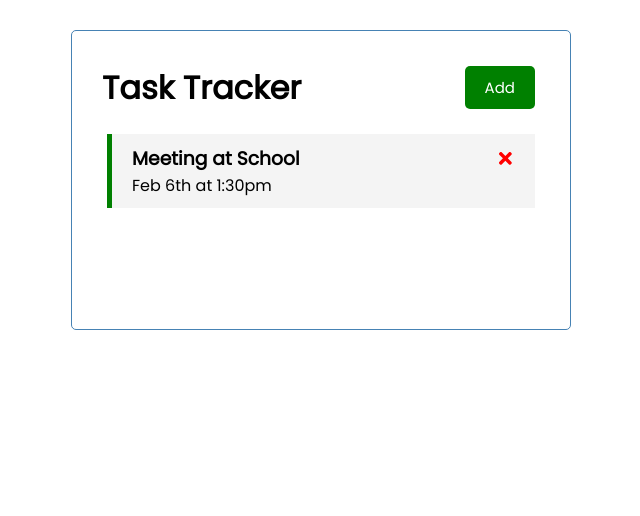
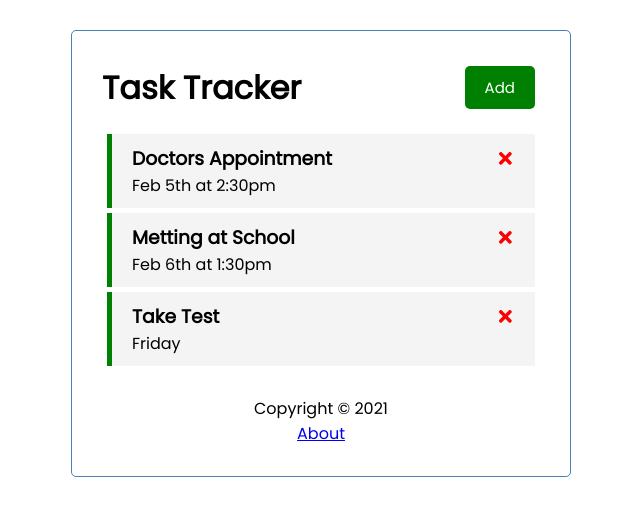
Before and after one commit to brodrickgeorge/React-Task-Tracker, a React (Create React App) app: page / in a window 1280 px wide. Shown: the top 516 px of the page, without its empty margins (319-959 px from the left). Built offline with nearby package versions, Linux system fonts and the light colour scheme; data requests are answered from the project's data file.

Commit message:
added routers

```diff
--- a/db.json
+++ b/db.json
@@ -1,10 +1,22 @@
 {
   "tasks": [
     {
-      "id": 2,
-      "text": "Meeting at School",
+      "text": "Doctors Appointment",
+      "day": "Feb 5th at 2:30pm",
+      "reminder": true,
+      "id": 1
+    },
+    {
+      "text": "Metting at School",
       "day": "Feb 6th at 1:30pm",
-      "reminder": true
+      "reminder": true,
+      "id": 2
+    },
+    {
+      "text": "Take Test ",
+      "day": "Friday",
+      "reminder": true,
+      "id": 3
     }
   ]
 }
--- a/package.json
+++ b/package.json
@@ -12,6 +12,7 @@
     "react-bootstrap": "^1.6.0",
     "react-dom": "^17.0.2",
     "react-icons": "^4.2.0",
+    "react-router-dom": "^5.2.0",
     "react-scripts": "4.0.3",
     "web-vitals": "^1.0.1"
   },
--- a/src/App.js
+++ b/src/App.js
@@ -1,8 +1,11 @@
 import Header from "./components/Header";
+import Footer from "./components/Footer";
 import Tasks from "./components/Tasks";
 import AddTask from "./components/AddTask";
+import About from "./components/About";
 
 import { useState, useEffect } from "react";
+import { BrowserRouter as Router, Route } from "react-router-dom";
 
 function App() {
   const [showAddTask, setShowAddTask] = useState(false);
@@ -23,10 +26,22 @@
     return data;
   };
 
-  const addTask = (task) => {
-    const id = Math.floor(Math.random() * 10000) + 1;
-    const newTask = { id, ...task };
-    setTasks([...tasks, newTask]);
+  const addTask = async (task) => {
+    const res = await fetch("http://localhost:5000/tasks", {
+      method: "POST",
+      headers: {
+        "Content-Type": "application/json",
+      },
+      body: JSON.stringify(task),
+    });
+
+    const data = await res.json();
+
+    setTasks([...tasks, data]);
+
+    // const id = Math.floor(Math.random() * 10000) + 1;
+    // const newTask = { id, ...task };
+    // setTasks([...tasks, newTask]);
   };
 
   const deleteTask = async (id) => {
@@ -36,26 +51,63 @@
     setTasks(tasks.filter((task) => task.id !== id));
   };
 
-  const toggleReminder = (id) => {
+  const toggleReminder = async (id) => {
+    const taskToToggle = await fetchTask(id);
+    const updTask = { ...taskToToggle, reminder: !taskToToggle.reminder };
+
+    const res = await fetch(`http://localhost:5000/tasks/${id}`, {
+      method: "PUT",
+      headers: {
+        "Content-type": "application/json",
+      },
+      body: JSON.stringify(updTask),
+    });
+    const data = await res.json();
+
     setTasks(
       tasks.map((task) =>
-        task.id === id ? { ...task, reminder: !task.reminder } : task
+        task.id === id ? { ...task, reminder: data.reminder } : task
       )
     );
   };
+
+  const fetchTask = async (id) => {
+    const res = await fetch(`http://localhost:5000/tasks/${id}`);
+    const data = await res.json();
+    console.log(data);
+    return data;
+  };
+
   return (
+    <Router>
       <div className="container">
         <Header
           onAdd={() => setShowAddTask(!showAddTask)}
           showAdd={showAddTask}
         />
+
+        <Route
+          path="/"
+          exact
+          render={(props) => (
+            <>
               {showAddTask && <AddTask onAdd={addTask} />}
               {tasks.length > 0 ? (
-        <Tasks onDelete={deleteTask} onToggle={toggleReminder} tasks={tasks} />
+                <Tasks
+                  onDelete={deleteTask}
+                  onToggle={toggleReminder}
+                  tasks={tasks}
+                />
               ) : (
                 "No Task"
               )}
+            </>
+          )}
+        />
+        <Route path="/about" component={About} />
+        <Footer />
       </div>
+    </Router>
   );
 }
 
--- /dev/null
+++ b/src/components/About.js
@@ -0,0 +1,12 @@
+import { Link } from "react-router-dom";
+
+const About = () => {
+  return (
+    <div>
+      <h4>Version 1.0.0</h4>
+      <Link to="/">Go Back</Link>
+    </div>
+  );
+};
+
+export default About;
--- /dev/null
+++ b/src/components/Footer.js
@@ -0,0 +1,12 @@
+import { Link } from "react-router-dom";
+
+const Footer = () => {
+  return (
+    <footer>
+      <p>Copyright &copy; 2021</p>
+      <Link to="/about">About</Link>
+    </footer>
+  );
+};
+
+export default Footer;
--- a/src/components/Header.js
+++ b/src/components/Header.js
@@ -1,16 +1,20 @@
 import Button from "./Button";
 
 import PropTypes from "prop-types";
+import { useLocation } from "react-router-dom";
 
 const Header = ({ title, onAdd, showAdd }) => {
+  const location = useLocation();
   return (
     <header className="header">
       <h1>{title}</h1>
-      <Button
-        color={showAdd ? "red" : "green"}
-        text={showAdd ? "Close" : "Add"}
-        onClick={onAdd}
-      />
+      {location.pathname === "/" && (
+        <Button
+          color={showAdd ? "red" : "green"}
+          text={showAdd ? "Close" : "Add"}
+          onClick={onAdd}
+        />
+      )}
     </header>
   );
 };
```
Also changed, not shown: 2 other files (tests, documents, lock files or other folders). Lines whose indentation alone changed are shown as unchanged.
